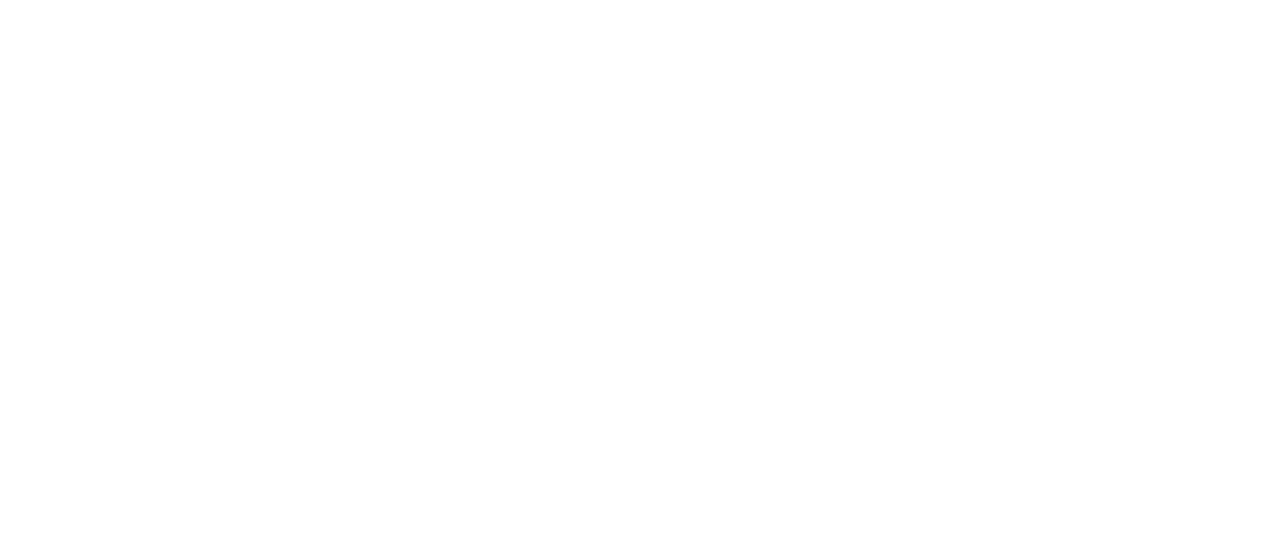
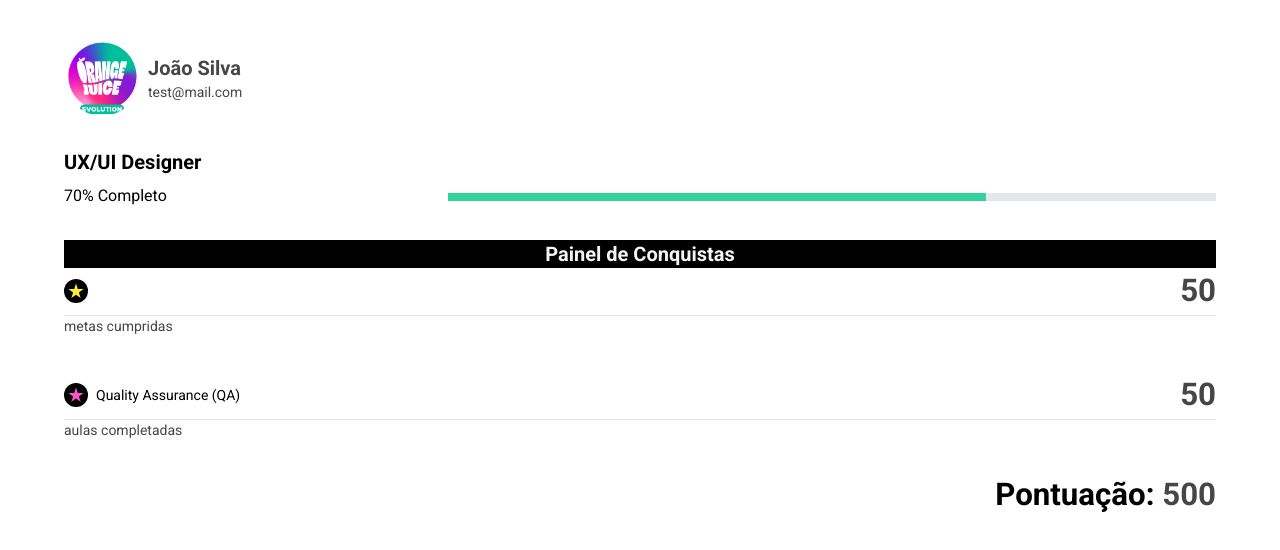
Before and after one commit to grupo-26/Front-Project, a Vue app: page /profile in a window 1280 px wide. Before the commit this address had no page. Shown: the top 550 px of the page. Built offline with nearby package versions, Linux system fonts and the light colour scheme.

Commit message:
feat: adicionada tela de perfil de usuário

```diff
--- a/index.html
+++ b/index.html
@@ -2,7 +2,7 @@
 <html lang="en">
   <head>
     <meta charset="UTF-8" />
-    <link rel="icon" type="image/svg+xml" href="/vite.svg" />
+    <link rel="icon" type="image/svg+xml" href="./src/assets/images/logo.png" />
     <meta name="viewport" content="width=device-width, initial-scale=1.0" />
 
     <link rel="preconnect" href="https://fonts.googleapis.com">
--- /dev/null
+++ b/src/components/Profile/AchievementsBox.vue
@@ -0,0 +1,91 @@
+<template>
+  <div class="achievements">
+    <h2 class="achievements__title">Painel de Conquistas</h2>
+    <div class="achievements__daily">
+      <div class="achievements__card">
+        <p class="achievements__card-title">
+          <Star color="yellow" />
+        </p>
+        <p class="achievements__score">50</p>
+      </div>
+      <hr>
+      <p class="achievements__sub">metas cumpridas</p>
+    </div>
+
+    <div class="achievements__aulas">
+      <div class="achievements__card">
+        <p class="achievements__card-title">
+          <Star color="pink" />
+          Quality Assurance (QA)
+        </p>
+        <p class="achievements__score">50</p>
+      </div>
+      <hr>
+      <p class="achievements__sub">aulas completadas</p>
+    </div>
+
+    <h4 class="total-score">Pontuação: <span class="total-score__num">500</span></h4>
+  </div>
+</template>
+
+<script>
+import Star from "./Star.vue";
+
+export default {
+  name: "AchievementsBox",
+  components: {
+    Star,
+  },
+  props: {
+    achievements: [String]
+  }
+}
+</script>
+
+<style scoped>
+  .achievements__title {
+    @apply bg-black text-white;
+    @apply text-center font-bold font-sans text-xl;
+  }
+
+  .achievements__daily {
+    @apply mb-8 pb-1;
+  }
+
+  .achievements__card {
+    @apply flex flex-row items-center justify-between;
+  }
+
+  .achievements__card-title {
+    @apply flex flex-row items-center;
+
+    @apply font-sans text-sm text-black;
+  }
+
+  .achievements__score {
+    @apply text-list-module-gray;
+
+    @apply font-sans font-bold text-3xl;
+  }
+
+  .achievements__aulas {
+    @apply mb-8;
+  }
+
+  .achievements__sub {
+    @apply text-list-module-gray text-sm;
+  }
+
+  .hr {
+    @apply mb-2;
+  }
+
+  .total-score {
+    @apply font-sans font-bold text-3xl text-right;
+  }
+
+  .total-score__num {
+    @apply text-list-module-gray;
+  }
+
+</style>
--- /dev/null
+++ b/src/components/Profile/ProfileHeader.vue
@@ -0,0 +1,58 @@
+<template>
+  <div class="profile-header">
+    <img
+      src="../../assets/images/logo.png"
+      alt="Profile image"
+      class="profile-header__img"
+    />
+
+    <div class="profile-header__info">
+      <h2 class="profile-header__name">{{namePlaceholder}} {{lastNamePlaceholder}}</h2>
+      <h3 class="profile-header__mail">{{mailPlaceholder}}</h3>
+    </div>
+  </div>
+</template>
+
+<script>
+export default {
+  name: "ProfileHeader",
+  data() {
+    return {
+      namePlaceholder: "João",
+      lastNamePlaceholder: "Silva",
+      mailPlaceholder: "test@mail.com"
+    }
+  },
+  props: {
+    user: {
+      firstName: String,
+      lastName: String,
+      email: String,
+    },
+  }
+}
+</script>
+
+<style scoped>
+
+  .profile-header {
+    @apply flex flex-row items-center;
+    @apply mb-8;
+  }
+
+  .profile-header__img {
+    width: 76px;
+    border-radius: 50%;
+    @apply mr-2;
+  }
+
+  .profile-header__info {
+    @apply font-sans text-sm;
+    @apply text-list-module-gray;
+  }
+
+  .profile-header__name {
+    @apply font-bold text-xl;
+  }
+
+</style>
--- /dev/null
+++ b/src/components/Profile/ProfileProgressoTrilha.vue
@@ -0,0 +1,64 @@
+<template>
+  <div class="progress-card">
+    <h2 class="progress-card__title">{{titlePlaceholder}}</h2>
+    <div class="progress-card__body">
+      <p class="progress-card__porcentage">{{percentagePlaceholder}} Completo</p>
+      <div class="progress-card__bar">
+        <div
+          class="progress-card__barfill"
+          :style="{'width': percentagePlaceholder }"
+          >
+        </div>
+      </div>
+    </div>
+  </div>
+</template>
+
+<script>
+export default {
+  name: "ProfileProgressTrilha",
+  data() {
+    return {
+      titlePlaceholder: "UX/UI Designer",
+      percentagePlaceholder: "70%"
+    }
+  },
+  props: {
+    title: String,
+    percentage: Number,
+  },
+  methods: {
+    turnPercentageIntoString: function() {
+      // Código para quando vier o props:
+      // return this.percentage = `${percentage}%`;
+    }
+  },
+}
+</script>
+
+<style>
+
+  .progress-card {
+    @apply mb-8;
+  }
+
+  .progress-card__title {
+    @apply text-xl font-bold;
+    @apply mb-2;
+  }
+
+  .progress-card__body {
+    @apply flex flex-row justify-between items-baseline;
+  }
+
+  .progress-card__bar {
+    @apply h-2 w-2/3;
+    @apply bg-gray-200;
+  }
+
+  .progress-card__barfill {
+    @apply h-full;
+    @apply bg-emerald-400;
+  }
+
+</style>
--- /dev/null
+++ b/src/components/Profile/Star.vue
@@ -0,0 +1,60 @@
+<template>
+  <div class="circle">
+    <div class="circle__star yellow" v-if="color === 'yellow'">
+    </div>
+
+    <div class="circle__star green" v-if="color === 'green'">
+    </div>
+
+    <div class="circle__star pink" v-if="color === 'pink'">
+    </div>
+  </div>
+</template>
+
+<script>
+export default {
+  name: "Star",
+  data() {
+    return {
+      colorPlaceholder: "yellow"
+    }
+  },
+  props: {
+    color: String
+  }
+}
+</script>
+
+<style scoped>
+
+  .circle {
+    border-radius: 50%;
+    @apply h-6 w-6 p-1;
+
+    @apply mr-2;
+
+    @apply bg-black;
+  }
+
+  .circle__star {
+    clip-path: polygon(50% 0%, 61% 35%, 98% 35%, 68% 57%, 79% 91%, 50% 70%, 21% 91%, 32% 57%, 2% 35%, 39% 35%);
+    @apply w-full h-full;
+  }
+
+  .yellow {
+    @apply bg-yellow;
+  }
+
+  .purple {
+    @apply bg-purple;
+  }
+
+  .pink {
+    @apply bg-pink;
+  }
+
+  .green {
+    background-color: #00D6AC;
+  }
+
+</style>
--- /dev/null
+++ b/src/components/Profile/UserProfile.vue
@@ -0,0 +1,26 @@
+<template>
+  <section class="section-profile">
+    <ProfileHeader />
+    <ProfileProgress />
+    <AchievementsBox />
+  </section>
+</template>
+
+<script>
+import ProfileHeader from "./ProfileHeader.vue";
+import ProfileProgress from "./ProfileProgressoTrilha.vue";
+import AchievementsBox from "./AchievementsBox.vue";
+
+export default {
+  name: "UserProfile",
+  components: {
+    ProfileHeader,
+    ProfileProgress,
+    AchievementsBox
+  }
+}
+</script>
+
+<style lang="css">
+
+</style>
--- /dev/null
+++ b/src/components/Ranking/Podium.vue
@@ -0,0 +1,13 @@
+<template>
+  <div class="podium">
+    <div class="podium__card">
+      <div class="podium__place">
+        {{place}}
+      </div>
+    </div>
+  </div>
+</template>
+
+<script>
+
+</script>
--- /dev/null
+++ b/src/components/Ranking/Ranking.vue
@@ -0,0 +1,27 @@
+<template>
+  <div class="ranking">
+    <div class="logo-box">
+      <img src="../../assets/images/logo.png" alt="logo da orange juice">
+    </div>
+
+    <h2 class="ranking__title">Ranking Geral</h2>
+    <h3 class="ranking__subtitle">Queremos te ver alcançando seus objetivos!</h3>
+
+    <Podium />
+  </div>
+</template>
+
+<script>
+import Podium from "./Podium.vue";
+
+export default {
+  name: "Ranking",
+  components: {
+    Podium,
+  }
+}
+</script>
+
+<style scoped>
+
+</style>
--- a/src/router.js
+++ b/src/router.js
@@ -30,6 +30,10 @@
     {
       path: '/aula',
       component: () => import("@/views/Aula.vue"),
+    },
+    {
+      path: "/profile",
+      component: () => import("@/views/Profile.vue"),
     }
   ],
 })
--- a/src/style.css
+++ b/src/style.css
@@ -60,20 +60,6 @@
   @apply mx-auto mb-5;
 }
 
-.btn--orange {
-  /*
-  @apply text-white bg-orange-500;
-  */
-
-  color: white;
-  background-color: #f97316;
-
-  @apply px-14;
-  @apply rounded-3xl;
-
-  @apply font-bold;
-}
-
 .logo-box {
   @apply w-full;
   @apply flex flex-row justify-center;
--- /dev/null
+++ b/src/views/Profile.vue
@@ -0,0 +1,24 @@
+<template>
+  <section class="section-profile">
+    <UserProfile />
+  </section>
+</template>
+
+<script>
+import UserProfile from "@/components/Profile/UserProfile.vue";
+
+export default {
+  name: "Profile",
+  components: {
+    UserProfile
+  }
+}
+</script>
+
+<style scoped>
+
+  .section-profile {
+    @apply py-5 px-8;
+  }
+
+</style>
--- a/tailwind.config.cjs
+++ b/tailwind.config.cjs
@@ -1,4 +1,5 @@
 const plugin = require('tailwindcss/plugin')
+
 /** @type {import('tailwindcss').Config} */
 module.exports = {
   content: [
@@ -15,6 +16,11 @@
         'white': '#F5F5F5',
         'white-gray': '#EDEDED',
         'list-module-gray': '#464646',
+        'black': '#000000',
+        'yellow': '#FFEB38',
+        'purple': '#925FF0',
+        'green-light': '#00D6AC',
+        'pink': '#F956CE'
       },
       fontSize: {
         //title 20px;
```
